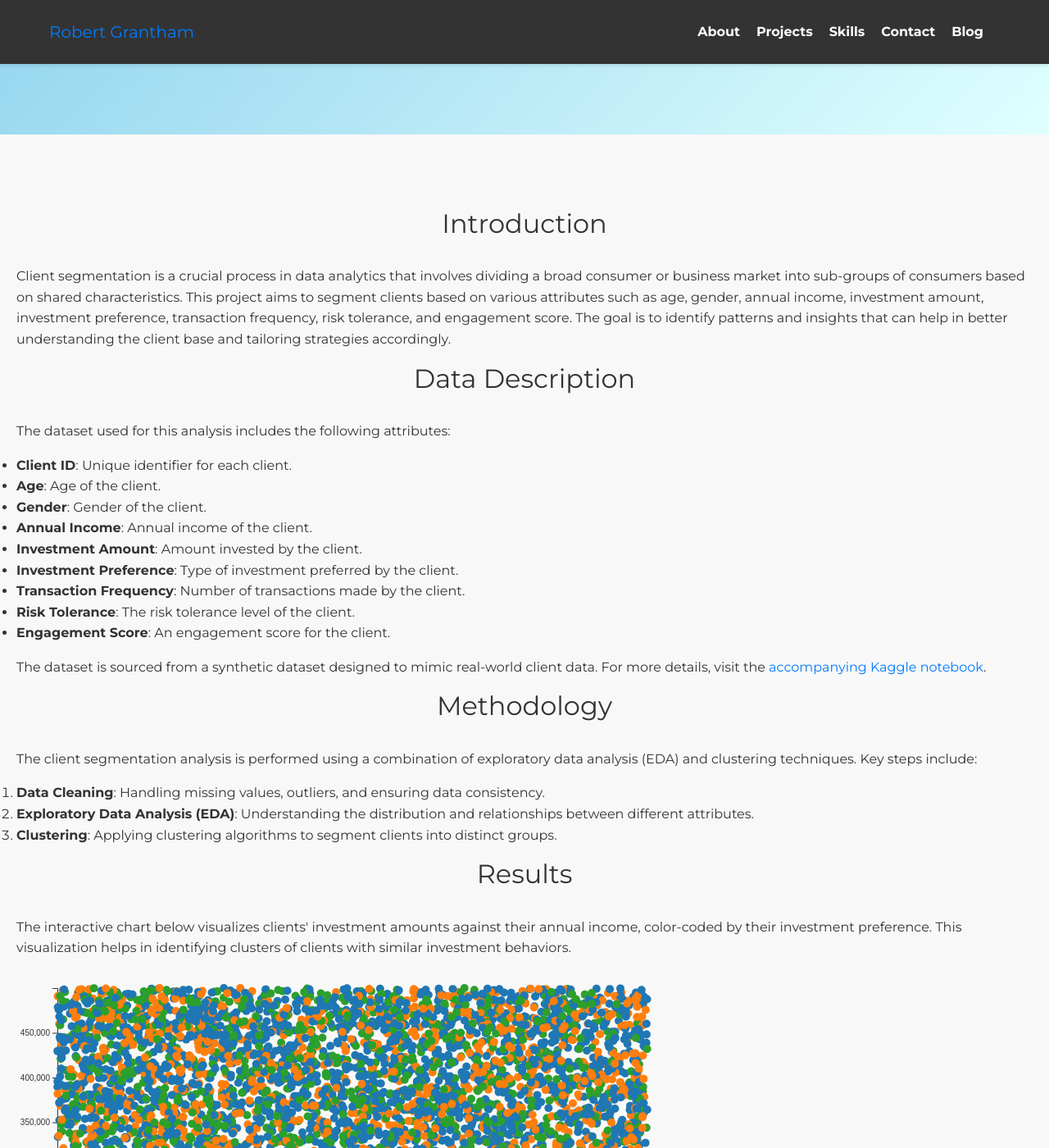
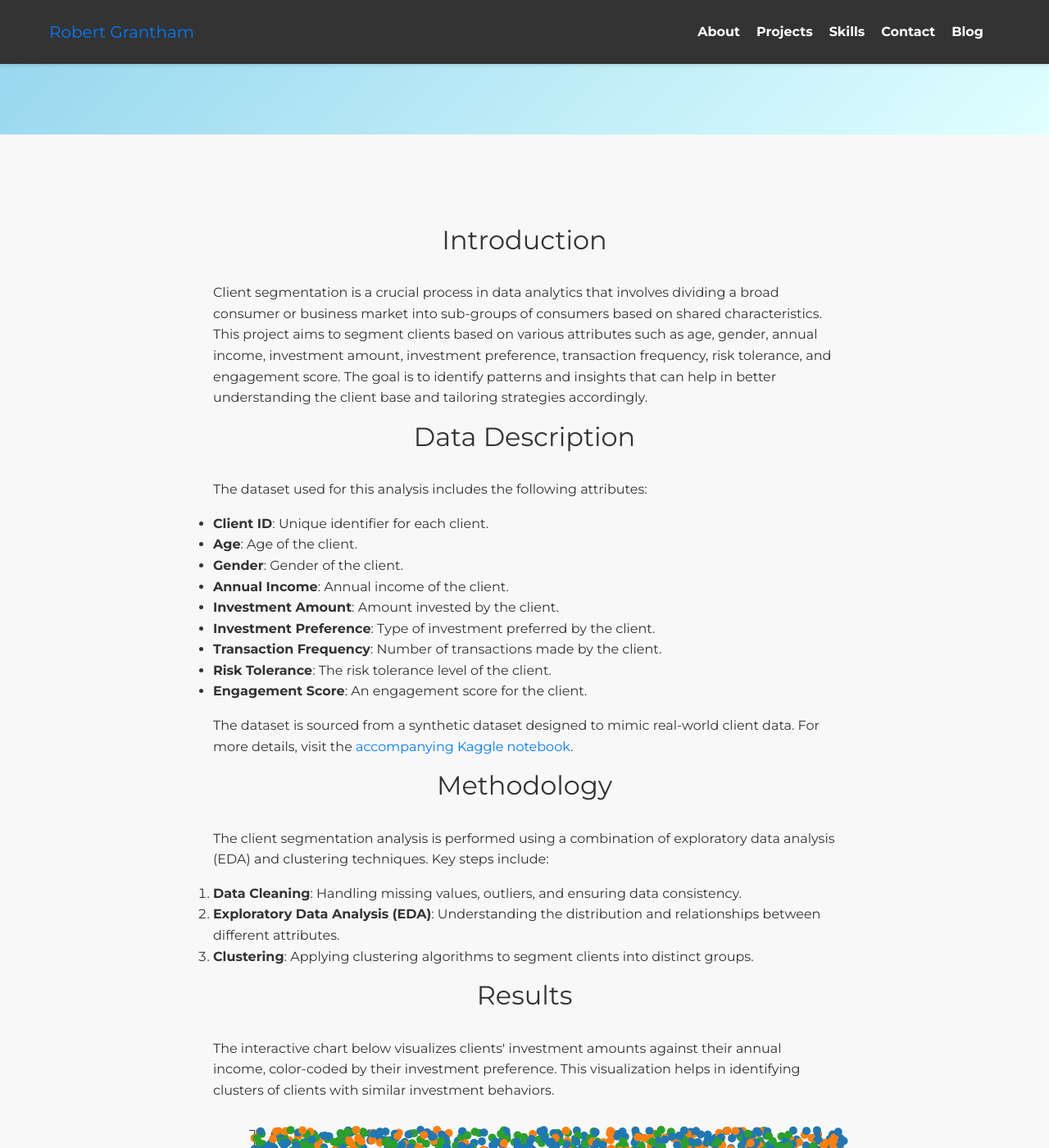
Before and after one commit to rgrantham82/rgrantham82.github.io, a Jekyll site: the page built from client-segmentation.html, in a window 1280 px wide and 1400 px high, scrolled down 248 px. Shown: the whole window at 82% size. Built offline with Jekyll 4.4.1, drawn with Linux system fonts in a browser that asks for light colours; nearby versions of some CDN libraries.

Commit message:
Update client-segmentation.html

```diff
--- a/client-segmentation.html
+++ b/client-segmentation.html
@@ -4,6 +4,15 @@ subtitle: An Interactive Analysis of Client Investment Behaviors
 layout: default
 ---
 
+<style>
+  .content-wrapper {
+    max-width: 800px;
+    margin: 0 auto;
+    padding: 20px;
+  }
+</style>
+
+<div class="content-wrapper">
   <section id="introduction">
      <h2>Introduction</h2>
      <p>Client segmentation is a crucial process in data analytics that involves dividing a broad consumer or business market into sub-groups of consumers based on shared characteristics. This project aims to segment clients based on various attributes such as age, gender, annual income, investment amount, investment preference, transaction frequency, risk tolerance, and engagement score. The goal is to identify patterns and insights that can help in better understanding the client base and tailoring strategies accordingly.</p>
@@ -93,6 +102,7 @@ layout: default
      <p>The client segmentation analysis provides valuable insights into the different types of clients based on their investment behaviors and preferences. This information can be used to tailor marketing strategies, improve customer service, and develop personalized financial products that better meet the needs of different client segments.</p>
      <p>By understanding the unique characteristics and behaviors of each client segment, businesses can enhance their engagement and satisfaction, ultimately leading to increased loyalty and profitability.</p>
   </footer>
+</div>
 
 <script src="https://d3js.org/d3.v7.min.js"></script>
 <script>
```
Lines whose indentation alone changed are shown as unchanged.
